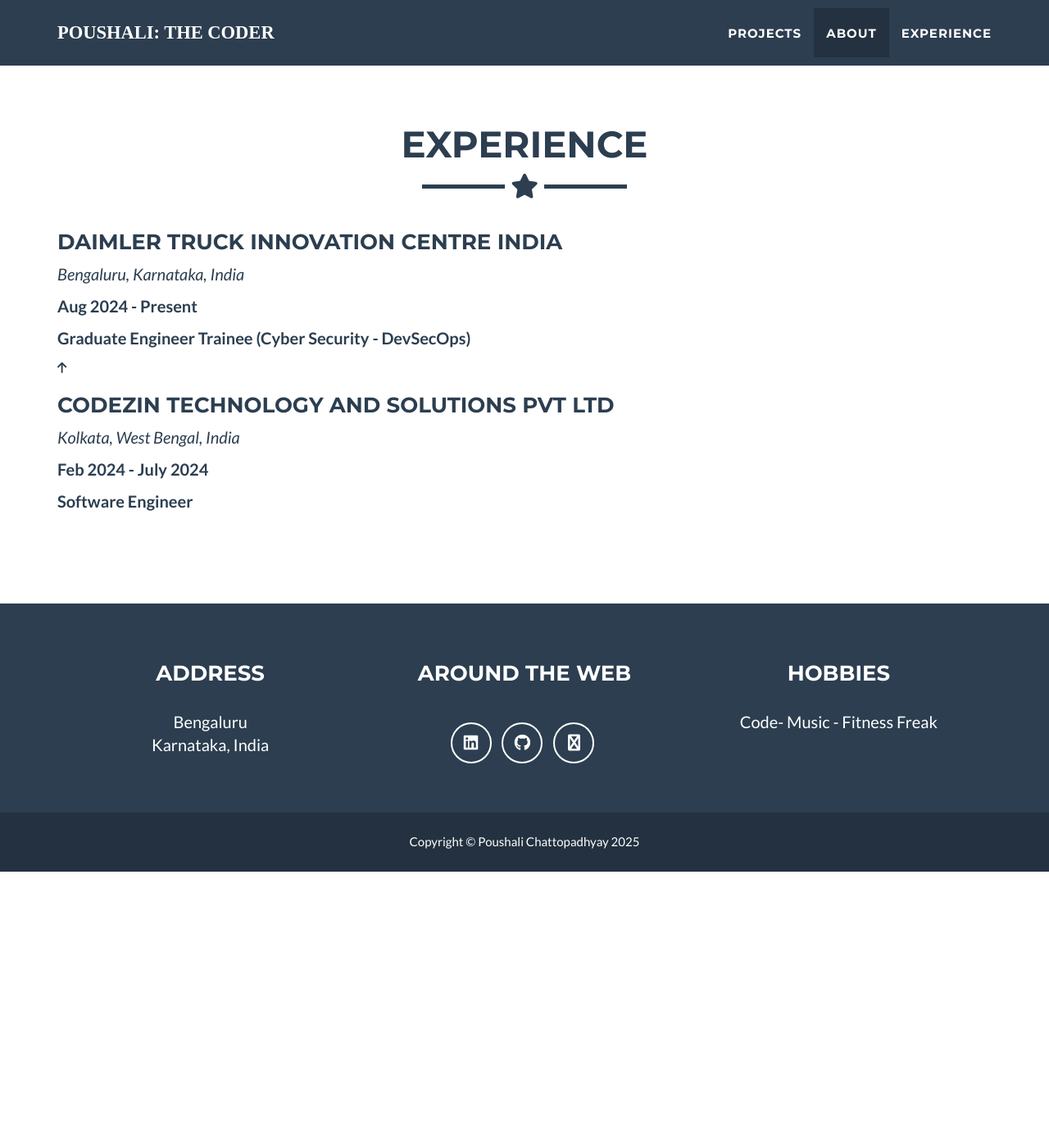
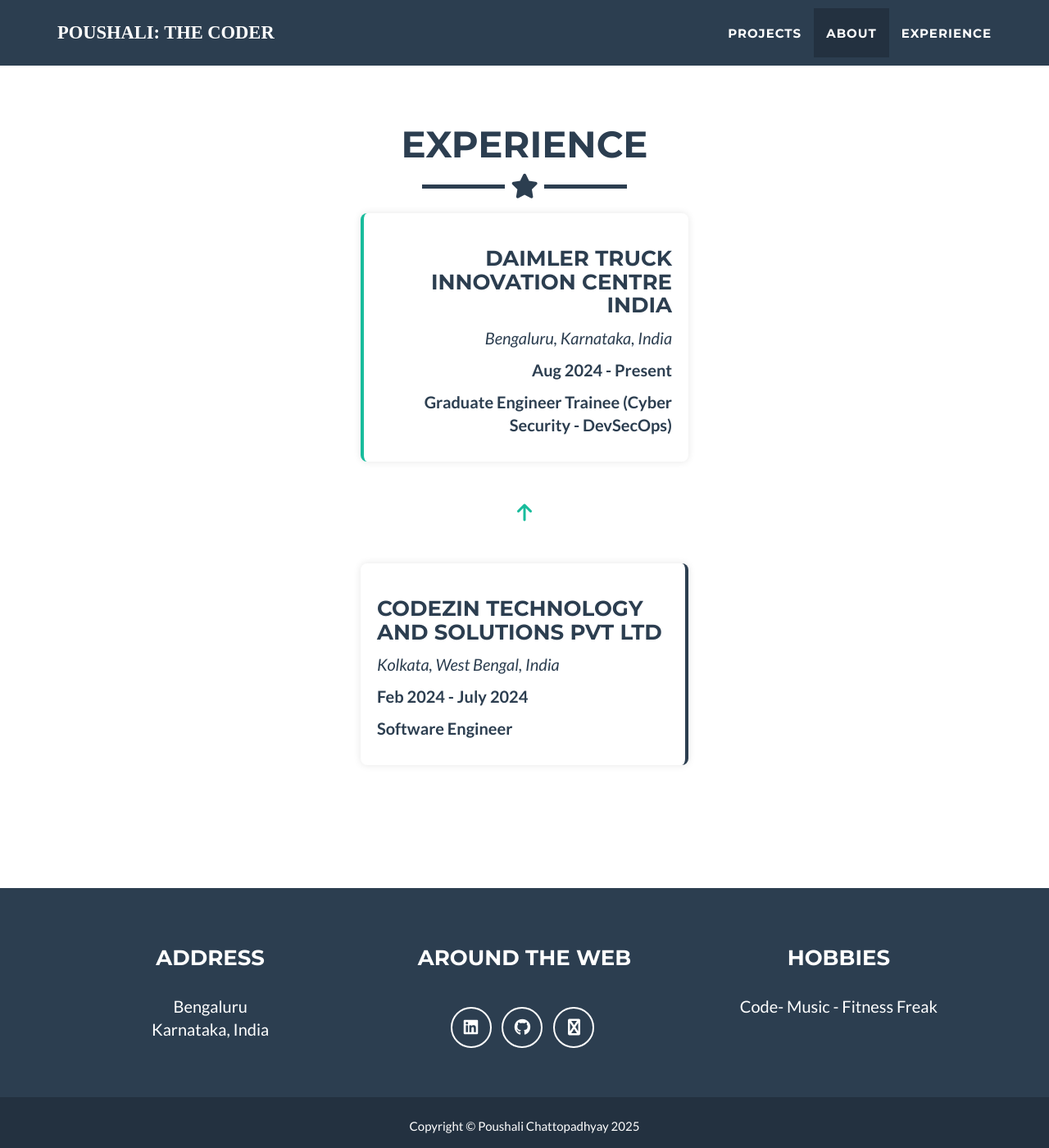
Before and after one commit to poushalic34/poushalic34.github.io, a Jekyll site: the page built from index.html, in a window 1280 px wide and 1400 px high, scrolled down 2659 px. Shown: the whole window at 82% size. Built offline with Jekyll 4.4.1, drawn with Linux system fonts in a browser that asks for light colours; before the commit the page ends 3722 px from its top, so only the background shows below that.

Commit message:
Update contact_static.html

```diff
--- a/_includes/contact_static.html
+++ b/_includes/contact_static.html
@@ -39,51 +39,50 @@
   </div>
 </section>
 <style>
-  .project-box {
-  background: #18bc9c;
-  color: #fff;
-  padding: 15px;
-  width: 300px;  /* Fixed width */
-  height: 300px; /* Fixed height to make it square */
-  margin: 10px auto; /* Centering the boxes */
-  text-align: center;
-  display: flex;
-  flex-direction: column;
-  justify-content: center;
-  align-items: center;
-  border-radius: 10px;
-  cursor: pointer;
-  transition: 0.3s;
-  box-shadow: 5px 5px 10px rgba(0, 0, 0, 0.3); /* 3D effect */
-  border: 2px solid #2c3e50; /* Outline effect */
+  .timeline {
+  position: relative;
+  max-width: 800px;
+  margin: 0 auto;
 }
 
-.project-box:hover {
-  background: #2c3e50;
-  box-shadow: 7px 7px 15px rgba(0, 0, 0, 0.5); /* Darker shadow on hover */
+.timeline-item {
+  position: relative;
+  margin-bottom: 50px; /* Increased gap between boxes */
+  width: 100%;
+  display: flex;
+  justify-content: center;
+}
+
+.timeline-content {
+  background: #fff;
+  padding: 20px;
+  border-radius: 8px;
+  width: 50%;
+  box-shadow: 0 0 10px rgba(0, 0, 0, 0.1);
+  position: relative;
+}
+
+.timeline-content.right {
+  text-align: right;
+  border-left: 4px solid #18bc9c;
+}
+
+.timeline-content.left {
+  text-align: left;
+  border-right: 4px solid #2c3e50;
+}
+
+/* Styling the arrow */
+.timeline-arrow {
+  text-align: center;
+  margin-bottom: 50px; /* Added more space for the arrow */
+}
+
+.timeline-arrow i {
+  font-size: 24px;
+  color: #18bc9c;
+  display: block;
 }
 
 
-.modal-content {
-  background: #fff;
-  padding: 20px;
-  border-radius: 8px;
-  text-align: center;
-}
-
-.close-modal {
-  text-align: right;
-  cursor: pointer;
-  font-size: 24px;
-}
-.row {
-  margin-left: -5px;
-  margin-right: -5px;
-}
-
-.col-md-6 {
-  padding-left: 5px;
-  padding-right: 5px;
-}
-
 </style>
```
